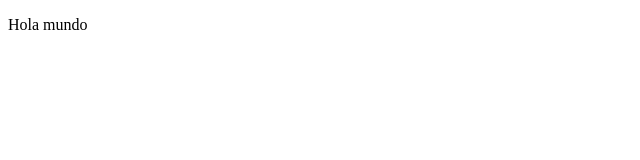
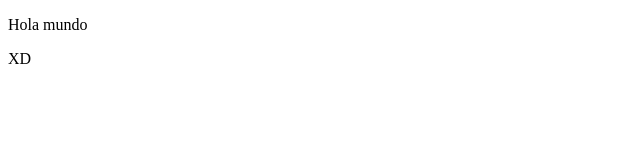
Before and after one commit to alexZL7/pruba3, a plain HTML site: page index.html in a window 1280 px wide. Shown: the full height of the page, 0-640 px from the left. Drawn offline with Linux system fonts and the light colour scheme.

Commit message:
primer cambio

```diff
--- a/index.html
+++ b/index.html
@@ -7,5 +7,6 @@
 </head>
 <body>
     <p>Hola mundo</p>
+    <p>XD</p>
 </body>
 </html>
```
